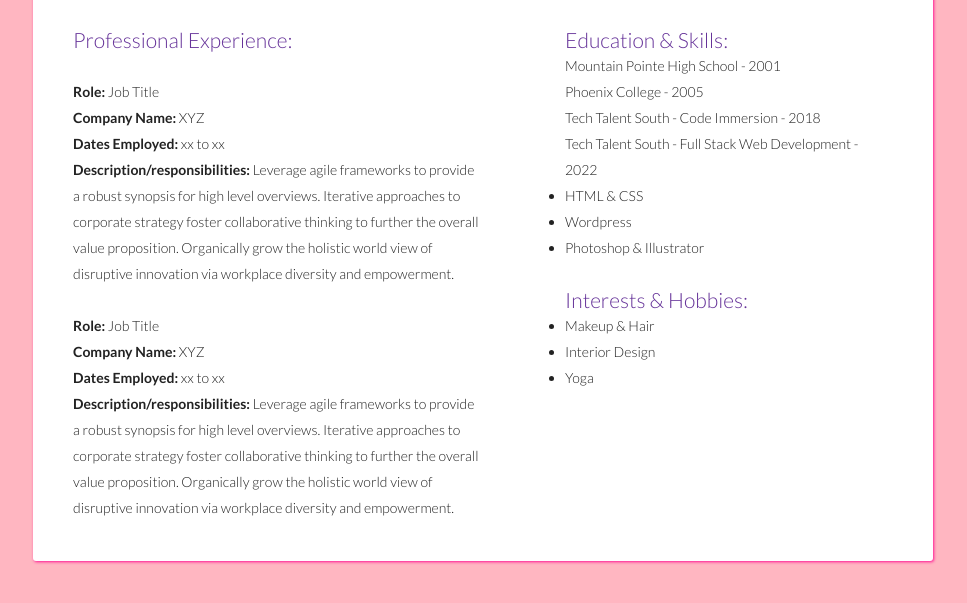
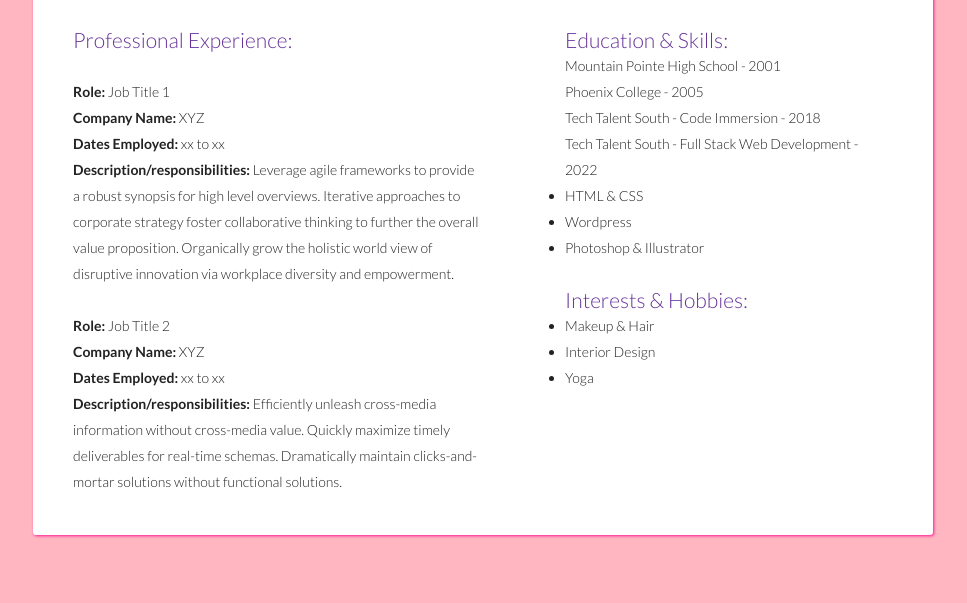
Before and after one commit to shaycodes/Resume, a plain HTML site: page index.html in a window 1280 px wide. Shown: the part 209-812 px from the top of the page, without its empty margins (157-1124 px from the left). Drawn offline with Linux system fonts and the light colour scheme.

Commit message:
3rd commit

```diff
--- a/index.html
+++ b/index.html
@@ -29,7 +29,7 @@
 	<div class="row">
 		<div class="column"><h2>Professional Experience:</h2>
 			<br>
-			<p> <strong>Role:</strong> Job Title <br>
+			<p> <strong>Role:</strong> Job Title 1<br>
 				<strong>Company Name:</strong> XYZ <br>
 				<strong>Dates Employed:</strong> xx to xx
 				<br>
@@ -37,13 +37,12 @@
 				Leverage agile frameworks to provide a robust synopsis for high level overviews. Iterative approaches to corporate strategy foster collaborative thinking to further the overall value proposition. Organically grow the holistic world view of disruptive innovation via workplace diversity and empowerment.
 			</p>
 			<br>
-			<p><strong>Role:</strong> Job Title <br>
+			<p><strong>Role:</strong> Job Title 2 <br>
 				<strong>Company Name:</strong> XYZ <br>
 				<strong>Dates Employed:</strong> xx to xx
 				<br>
 				<strong>Description/responsibilities:</strong>
-				Leverage agile frameworks to provide a robust synopsis for high level overviews. Iterative approaches to corporate strategy foster collaborative thinking to further the overall value proposition. Organically grow the holistic world view of disruptive innovation via workplace diversity and empowerment.
-			</p>
+				Efficiently unleash cross-media information without cross-media value. Quickly maximize timely deliverables for real-time schemas. Dramatically maintain clicks-and-mortar solutions without functional solutions.			</p>
 				</div>
 		<div class="column-2"><h2>Education & Skills:</h2>
 			<p>Mountain Pointe High School - 2001 <br>
```
